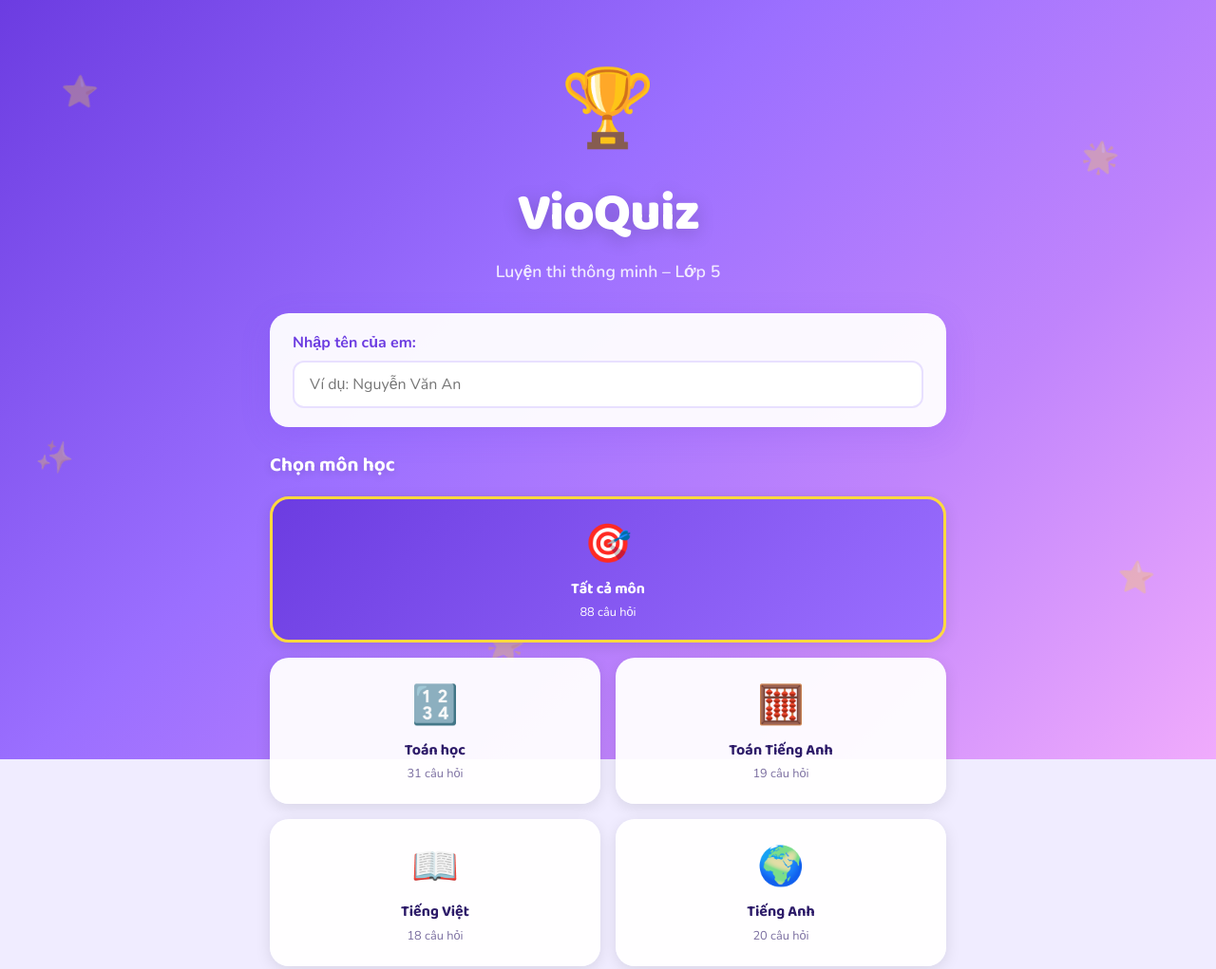
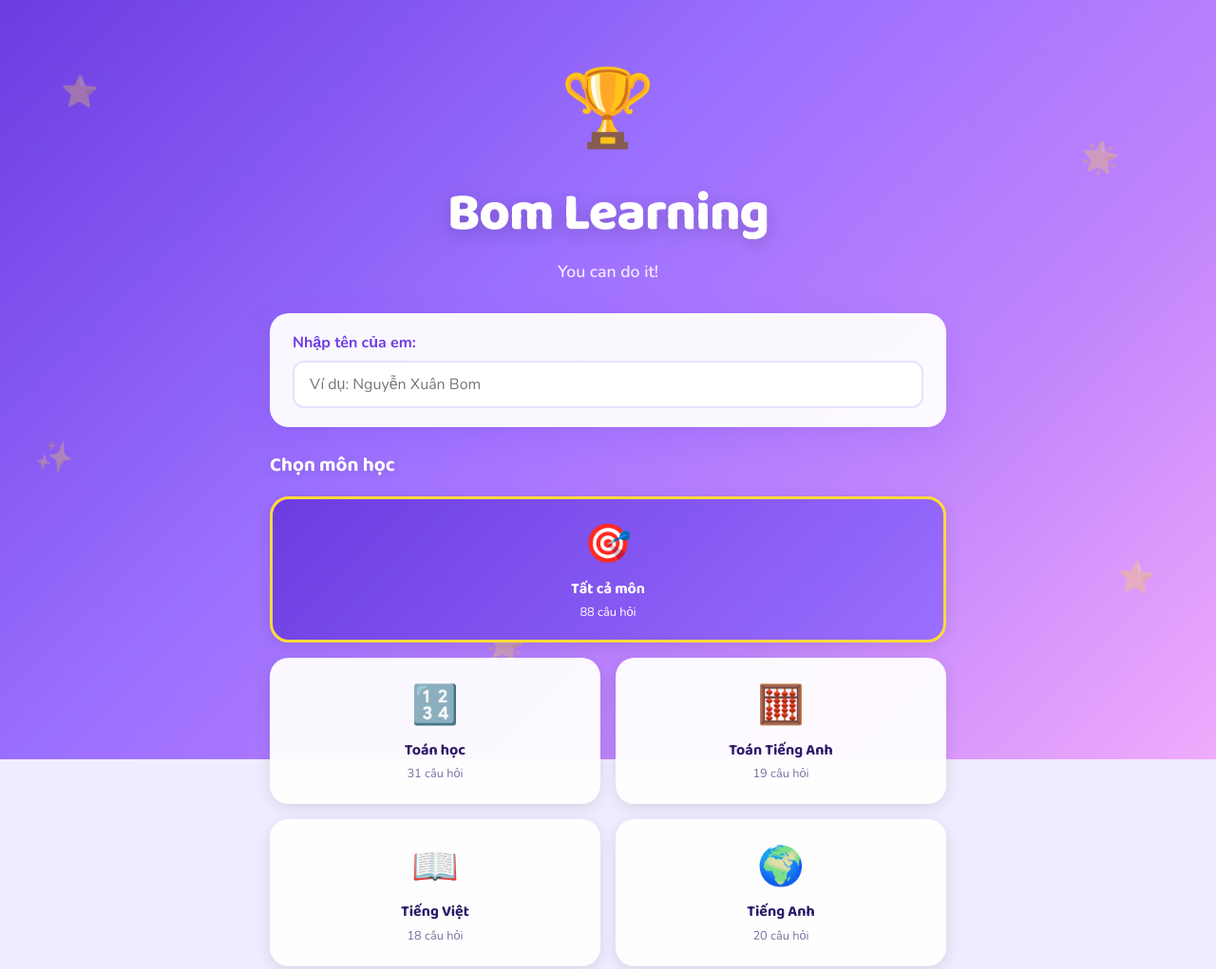
Before and after one commit to tannguyenxt/bomlearning, a website: page public/index.html in a window 1280 px wide. Shown: the top 1021 px of the page at 95% size. Drawn offline with nearby package versions, Linux system fonts and the light colour scheme; no server answers.

Commit message:
Re-branding to Bom

```diff
--- a/public/index.html
+++ b/public/index.html
@@ -3,7 +3,7 @@
 <head>
   <meta charset="UTF-8" />
   <meta name="viewport" content="width=device-width, initial-scale=1.0" />
-  <title>VioQuiz – Luyện thi Lớp 5</title>
+  <title>Bom - you can do it!</title>
   <link rel="preconnect" href="https://fonts.googleapis.com" />
   <link href="https://fonts.googleapis.com/css2?family=Baloo+2:wght@400;500;600;700;800&family=Nunito:wght@400;600;700&display=swap" rel="stylesheet" />
   <link rel="stylesheet" href="/css/style.css" />
@@ -22,13 +22,13 @@
   <div class="home-container">
     <div class="logo-wrap">
       <div class="logo-icon">🏆</div>
-      <h1 class="logo-text">VioQuiz</h1>
-      <p class="logo-sub">Luyện thi thông minh – Lớp 5</p>
+      <h1 class="logo-text">Bom Learning</h1>
+      <p class="logo-sub">You can do it!</p>
     </div>
 
     <div class="name-box">
       <label>Nhập tên của em:</label>
-      <input type="text" id="student-name" placeholder="Ví dụ: Nguyễn Văn An" maxlength="40" />
+      <input type="text" id="student-name" placeholder="Ví dụ: Nguyễn Xuân Bom" maxlength="40" />
     </div>
 
     <h2 class="section-title">Chọn môn học</h2>
```
